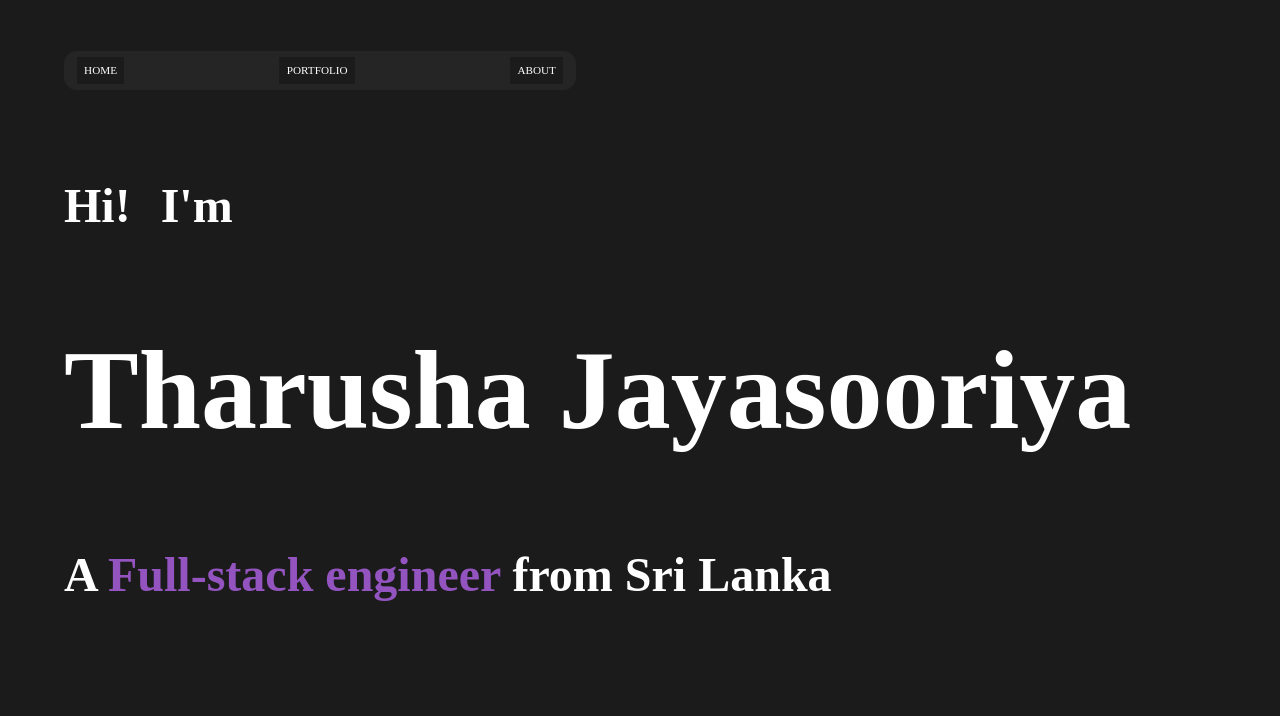
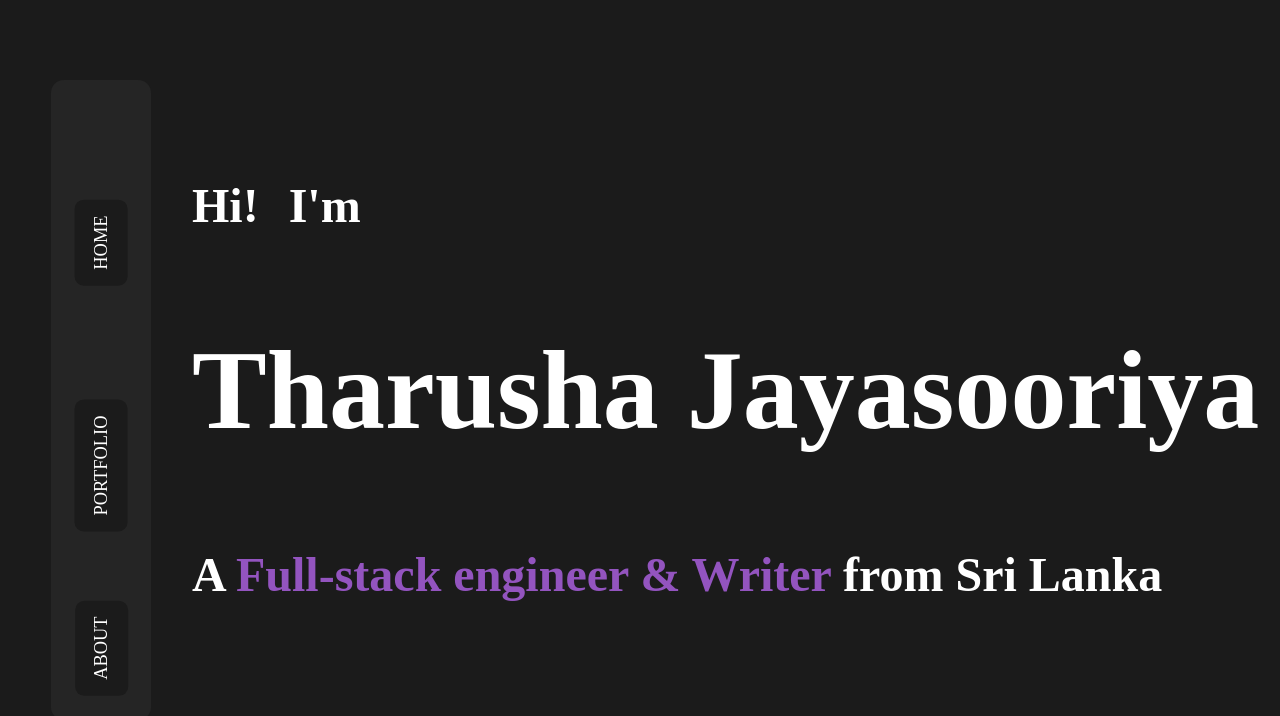
Before and after one commit to Tharusha-dev/tharusha-dev.github.io, a SvelteKit app: page / in a window 1280 px wide. Shown: the top 716 px of the page. Built offline with nearby package versions, Linux system fonts and the light colour scheme.

Commit message:
layout change

```diff
--- a/src/routes/+page.svelte
+++ b/src/routes/+page.svelte
@@ -67,12 +67,16 @@ homeNavButton = document.getElementById('nav-home');
 	}
 </script>
 
+
 <div
 	class="landing-page"
 	on:scroll={() => {
+
 		fadeIn();
 	}}
+
 >
+
 	<div class="nav-bar-outer">
 		<div class="nav-bar">
 			<div class="nav-item active-nav-item" id="nav-home"><a href="#home">HOME</a></div>
@@ -95,31 +99,35 @@ homeNavButton = document.getElementById('nav-home');
 
 			<h1 class="home-name">Tharusha Jayasooriya</h1>
 			<h2 id="home-description">
-				A <span style="color: #9354BF;">Full-stack engineer</span> from Sri Lanka
+				A <span style="color: #9354BF;">Full-stack engineer & Writer</span> from Sri Lanka
 			</h2>
 		</div>
 	</section>
 
-	<section
+
+
+		<section
 		id="portfolio"
+
+
 		use:viewport
 		on:enterViewport={() => portfolioNavButton.classList.add('active-nav-item')}
 		on:exitViewport={() => portfolioNavButton.classList.remove('active-nav-item')}
 	>
-		<div class="project">
+		<div class="project" >
 			<div class="project-top bankinfo-top">
 				<div class="web-preview-outer mobile-only">
 					<div class="web-preview-inner bank-info-inner">
 						<img class="web-preview-img" src={bankInfoPreview} alt="" />
 					</div>
 				</div>
-				<div class="description-outer in-left">
+				<div class="description-outer in-left" >
 					<span>
 						A <b>bank information platform</b>, that provided savings/FD and loan
 						<b>interest rates</b>
 						as well as <b>data and statistics</b> on banks in sri lanka
 					</span>
-					<div class="project-actions">
+					<div class="project-action-main">
 						<a href="https://bankinfo.lk">
 							<svg viewBox="0 0 24 24" fill="none" xmlns="http://www.w3.org/2000/svg">
 								<g id="style=fill">
@@ -267,7 +275,8 @@ homeNavButton = document.getElementById('nav-home');
 			</div>
 		</div>
 
-		<div class="project">
+		<div class="project"
+	>
 			<div class="project-top insight-top">
 				<div class="web-preview-outer in-left">
 					<div class="web-preview-inner physics-inner">
@@ -280,7 +289,7 @@ homeNavButton = document.getElementById('nav-home');
 						<b>graph their velocity against time.</b>
 						Add special <b>spawners</b> for some extra fun.
 					</span>
-					<div class="project-actions">
+					<div class="project-action-main">
 						<a href="https://github.com/Tharusha-dev/matterjs-physics-simulator" target="_blank">
 							<svg
 								viewBox="0 0 20 20"
@@ -488,7 +497,7 @@ homeNavButton = document.getElementById('nav-home');
 						<b>LinkedIn network without a LinkedIn developer account.</b>
 						All you need is your active LinkedIn login within the browser.
 					</span>
-					<div class="project-actions">
+					<div class="project-action-main">
 						<a href="https://github.com/tharusha-dev/insight">
 							<svg
 								viewBox="0 0 20 20"
@@ -609,7 +618,7 @@ homeNavButton = document.getElementById('nav-home');
 						Mobile application to <b>collect/manage customer orders</b> on the go and
 						<b>send payment verifications via WhatsApp.</b>
 					</span>
-					<div class="project-actions" style="margin-top: 3%;">
+					<div class="project-action-main" style="margin-top: 3%;">
 						<a href="/notes/client-product">
 							<svg viewBox="0 0 24 24" fill="none" xmlns="http://www.w3.org/2000/svg">
 								<g id="style=fill">
@@ -739,7 +748,7 @@ homeNavButton = document.getElementById('nav-home');
 						<b>Inverted indexing</b>
 						and <b>Cosine-similarity</b> to find videos.
 					</span>
-					<div class="project-actions">
+					<div class="project-action-main">
 						<span>Svelte version</span>
 
 						<a href="https://github.com/Tharusha-dev/WANsearch" target="_blank">
@@ -818,7 +827,7 @@ homeNavButton = document.getElementById('nav-home');
 							</svg>
 						</a>
 					</div>
-					<div class="project-actions">
+					<div class="project-action-main">
 						<span>React version</span>
 						<a href="https://github.com/Tharusha-dev/WANsearchFrontendReact" target="_blank">
 							<svg
@@ -933,7 +942,7 @@ homeNavButton = document.getElementById('nav-home');
 						seed. By using algorithms to fetch user data from a database it
 						<b>generates a unique, reversable user profile with a profile picture</b> from just a seed.
 					</span>
-					<div class="project-actions">
+					<div class="project-action-main">
 						<a href="https://github.com/tharusha-dev/goprofilefromseed">
 							<svg
 								viewBox="0 0 20 20"
@@ -1122,6 +1131,9 @@ homeNavButton = document.getElementById('nav-home');
 			</a>
 		</div>
 	</section>
+
+
+
 
 	<section
 		id="about"
--- a/src/routes/styles.css
+++ b/src/routes/styles.css
@@ -66,29 +66,36 @@ button:hover {
 
 
 .nav-bar-outer {
+    pointer-events: none;
+    display: flex;
+    align-items: center;
     position: fixed;
     z-index: 999;
     width: 100%;
+    height: 100%;
     top: 0;
     left: 0;
 }
 
 
 .nav-bar {
-    position: relative;
+
+
     display: flex;
-    margin-top: 4vw;
-    margin-left: 5vw;
+    flex-direction: column;
+
+    margin-left: 4vw;
     align-items: center;
 
-    width:40vw;
-    height: 3vh;
+    width:max-content;
+    height: 80vh;
     background-color: #252525;
     border-radius: 1vw;
-    padding: 1.5% 1% 1.5% 1%;
+    padding: 1.5% 0 1.5% 0;
     box-sizing: border-box;
-    font-size: 70%;
-    justify-content: space-between;
+    font-size: 115%;
+    justify-content: space-around;
+
 }
 
 
@@ -115,7 +122,7 @@ button:hover {
 
 #home {
 
-    margin: 0 5vw 0 5vw;
+    margin: 0 0 0 15vw;
 
     display: flex;
     /* align-items: center; */
@@ -145,10 +152,12 @@ button:hover {
 }
 
 .nav-item {
-    padding: 1.5% ;
+    padding: 16% ;
     width: max-content;
 
     color: white;
+    transform: rotate(-90deg) translate(-50%, 0);
+    border-radius: 0.5em;
 }
 
 .landing-page-intro {
@@ -320,8 +329,18 @@ text-orientation: mixed;
 
 }
 
+
+
+.section-title {
+    position: fixed;
+    top: 10vh;
+    color: white;
+}
+
 #portfolio {
-    margin: 3vh 7.5vw 0 7.5vw;
+    margin: 3vh 5vw 0 15vw;
+
+
 
 
 }
@@ -338,18 +357,18 @@ margin-bottom: 20vh;
     margin-bottom: 2%;
 }
 
-.project-actions {
+.project-action-main {
     margin-top: 10%;
     display: flex;
     width: 100%;
 }
 
-.project-actions a {
+.project-action-main a {
     margin-right: 5%;
     width: 8%;
 }
 
-.project-actions span {
+.project-action-main span {
     margin-right: 5%;
 }
 
@@ -543,8 +562,8 @@ padding: 2%;
 
 #about {
 
-    margin-top: 30vh;
-    margin-bottom: 8vh;
+       margin: 30vh 5vw 8vh 15vw;
+
 
     color :white;
 
@@ -766,10 +785,28 @@ padding: 2%;
 
 @media only screen and (max-width: 600px) {
 
+    .nav-bar-outer {
+        width: 100%;
+        height: auto;
+    }
+
 
     .nav-bar {
+        flex-direction: row;
         width: 80vw;
         margin: 4vw auto 0 auto;
+        font-size: 70%;
+        align-items: center;
+        height: 3vh;
+        padding: 1.5% 1% 1.5% 1%;
+        font-size: 70%;
+        justify-content: space-between;
+    }
+
+    .nav-item {
+        transform: none;
+
+            padding: 1.5% ;
     }
     .landing-page-intro {
         justify-content: center;
@@ -791,6 +828,20 @@ padding: 2%;
 
     .home-name {
         font-size: 3.5em;
+    }
+
+    #home {
+        margin: 0 5vw 0 5vw;
+    }
+
+    #portfolio {
+        margin: 3vh 7.5vw 0 7.5vw;
+
+
+    }
+
+    #about {
+        margin-left: 5vh;
     }
 
     #home-description {
```
